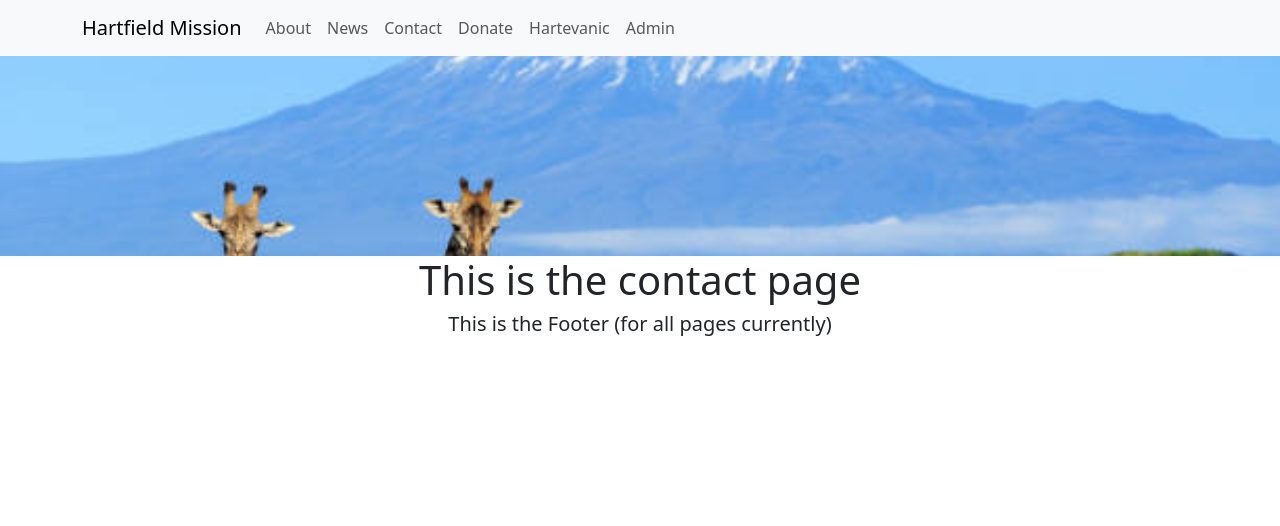
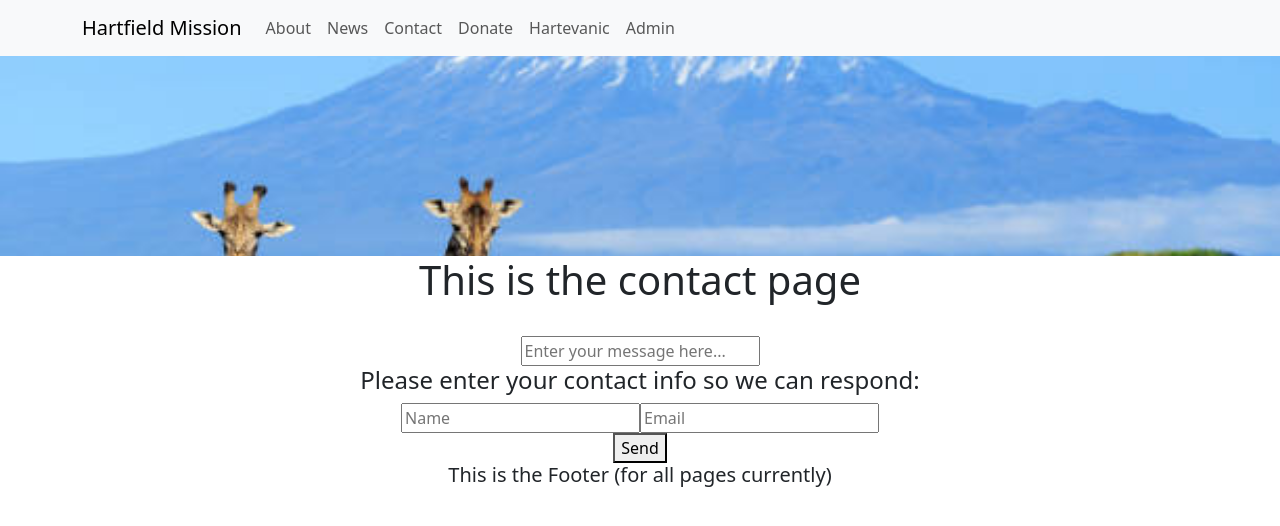
Before and after one commit to StephenHartfield/hartfield-mission, a React (Create React App) app: page /contact in a window 1280 px wide. Shown: the top 526 px of the page. Built offline with nearby package versions, Linux system fonts and the light colour scheme.

Commit message:
did more stuff, wow great comment.

```diff
--- a/package.json
+++ b/package.json
@@ -6,6 +6,7 @@
     "@testing-library/jest-dom": "^5.16.5",
     "@testing-library/react": "^13.4.0",
     "@testing-library/user-event": "^13.5.0",
+    "animate.css": "^4.1.1",
     "axios": "^1.5.1",
     "bootstrap": "^5.3.0",
     "react": "^18.2.0",
--- a/public/index.html
+++ b/public/index.html
@@ -24,6 +24,9 @@
       work correctly both with client-side routing and a non-root public URL.
       Learn how to configure a non-root public URL by running `npm run build`.
     -->
+    <link
+        rel="stylesheet"
+        href="https://cdnjs.cloudflare.com/ajax/libs/animate.css/4.1.1/animate.min.css" />
     <title>React App</title>
   </head>
   <body>
--- a/src/App.css
+++ b/src/App.css
@@ -1,3 +1,4 @@
+@import "~animate.css/animate.css";
 .App {
   text-align: center;
 }
--- a/src/App.js
+++ b/src/App.js
@@ -11,6 +11,7 @@ import Footer from './components/Footer';
 import { Image } from 'react-bootstrap';
 import Admin from './routes/Admin';
 import News from './routes/News';
+
 
 
 function App() {
--- a/src/components/Footer.js
+++ b/src/components/Footer.js
@@ -1,4 +1,4 @@
-import React from 'react'
+import React from 'react';
 
 function Footer() {
     return (
--- a/src/routes/About.js
+++ b/src/routes/About.js
@@ -1,9 +1,10 @@
 import React from 'react'
+import 'animate.css/animate.css'
 
 function About() {
     return (
         <div>
-            <h1>This is the about page</h1>
+            <h1 className='animate__animated animate__bounceIn'>This is the about page</h1>
         </div>
     )
 }
--- a/src/routes/Contact.js
+++ b/src/routes/Contact.js
@@ -4,6 +4,14 @@ function Contact() {
     return (
         <div>
             <h1>This is the contact page</h1>
+            <br></br>
+            <input type="text" placeholder="Enter your message here..."></input>
+            <br></br>
+            <h4>Please enter your contact info so we can respond:</h4>
+            <input type="text" placeholder="Name"></input>
+            <input type="email" placeholder="Email"></input>
+            <br></br>
+            <button type="submit">Send</button>
         </div>
     )
 }
--- a/src/routes/Donate.js
+++ b/src/routes/Donate.js
@@ -1,9 +1,14 @@
 import React from 'react';
+import 'animate.css';
+
 
 function Donate() {
     return (
         <div>
-            <h1>This is the donation page</h1>
+
+            <h1 className='animate__animated animate__bounceIn'>This is the donation page</h1>
+            <button type="button">Donate</button>
+            <p>*Note: Donate button does not work currently*</p>
         </div>
     )
 }
```
Also changed, not shown: 1 other file (tests, documents, lock files or other folders).
